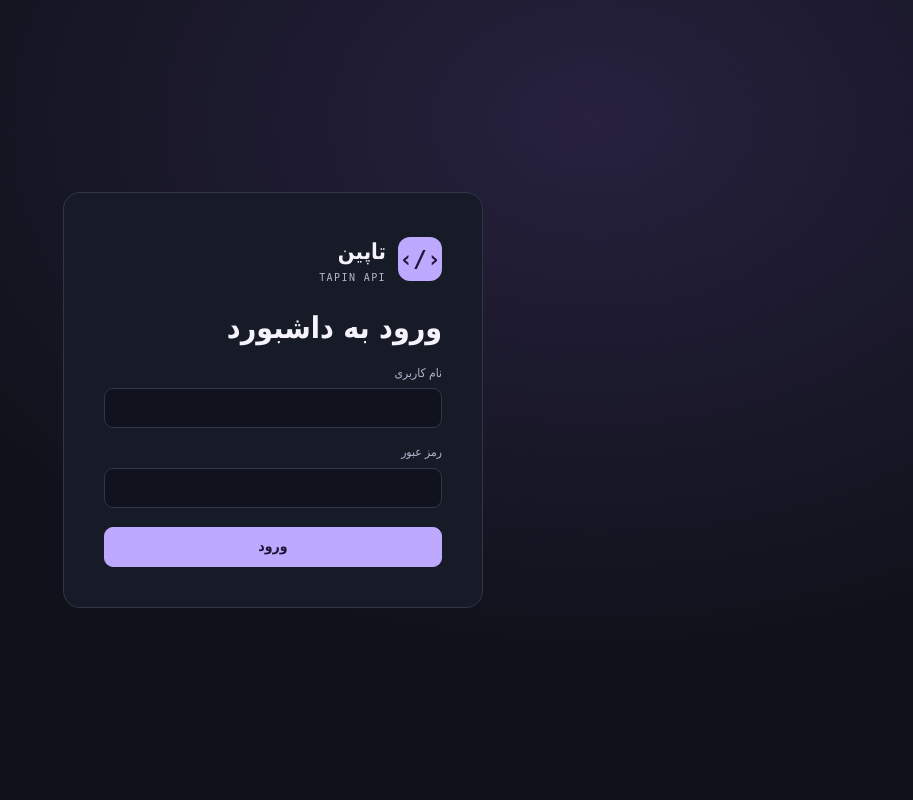
After one commit to binam6336/TapinApi, a PHP site: page /public/login.php in a window 1280 px wide. The commit adds this page. Shown: the whole page, without its empty margins (367-1280 px from the left). Run offline with PHP 8.4, Linux system fonts and the light colour scheme; data that the repository does not hold is empty.

Commit message:
Add optional dashboard login page

```diff
--- a/public/index.html
+++ b/public/index.html
@@ -13,6 +13,7 @@
     <aside class="sidebar">
       <a class="brand" href="./" aria-label="داشبورد تاپین"><span class="mark" aria-hidden="true">‹/›</span><span>تاپین<small dir="ltr">TAPIN API</small></span></a>
       <nav id="nav" aria-label="سرویس‌ها"></nav>
+      <!-- dashboard-logout -->
     </aside>
     <main>
       <header class="hero">
--- /dev/null
+++ b/public/login.php
@@ -0,0 +1,25 @@
+<!doctype html>
+<html lang="fa" dir="rtl">
+<head>
+  <meta charset="utf-8">
+  <meta name="viewport" content="width=device-width, initial-scale=1">
+  <meta name="theme-color" content="#10121b">
+  <title>ورود | داشبورد تاپین</title>
+  <link rel="stylesheet" href="./style.css">
+</head>
+<body class="login-page">
+  <main class="login-card panel">
+    <div class="brand"><span class="mark" aria-hidden="true">‹/›</span><span>تاپین<small dir="ltr">TAPIN API</small></span></div>
+    <h1>ورود به داشبورد</h1>
+    <?php if ($loginError !== ''): ?>
+      <p class="status error" role="alert"><?= htmlspecialchars($loginError, ENT_QUOTES, 'UTF-8') ?></p>
+    <?php endif; ?>
+    <form action="./" method="post">
+      <input type="hidden" name="csrf" value="<?= htmlspecialchars($csrf, ENT_QUOTES, 'UTF-8') ?>">
+      <label>نام کاربری<input type="text" name="username" dir="ltr" autocomplete="username" required></label>
+      <label>رمز عبور<input type="password" name="password" dir="ltr" autocomplete="current-password" required></label>
+      <button type="submit" class="primary">ورود</button>
+    </form>
+  </main>
+</body>
+</html>
--- a/public/style.css
+++ b/public/style.css
@@ -91,3 +91,19 @@ dialog::backdrop { background: #070911b8; }
   .hero-mark { display: none; }
   nav button { padding-inline: 7px; gap: 3px; }
 }
+
+.login-page {
+  display: grid;
+  min-height: 100vh;
+  place-items: center;
+  padding: 20px;
+  background: radial-gradient(ellipse at 75% 15%, #27213e, var(--background) 55%);
+}
+.login-card { width: min(100%, 420px); padding: clamp(24px, 6vw, 40px); }
+.login-card .brand { padding: 0; }
+.login-card h1 { margin-block: 22px 14px; font-size: clamp(23px, 5vw, 30px); }
+.login-card form { display: grid; gap: 14px; }
+.login-card form button { margin-top: 5px; }
+.login-card .error { margin-bottom: 14px; }
+.logout { margin-top: 20px; }
+.logout button { width: 100%; }
```
Also changed, not shown: index.php (+81 -16 lines), .htaccess, README.md, 1 other file.
